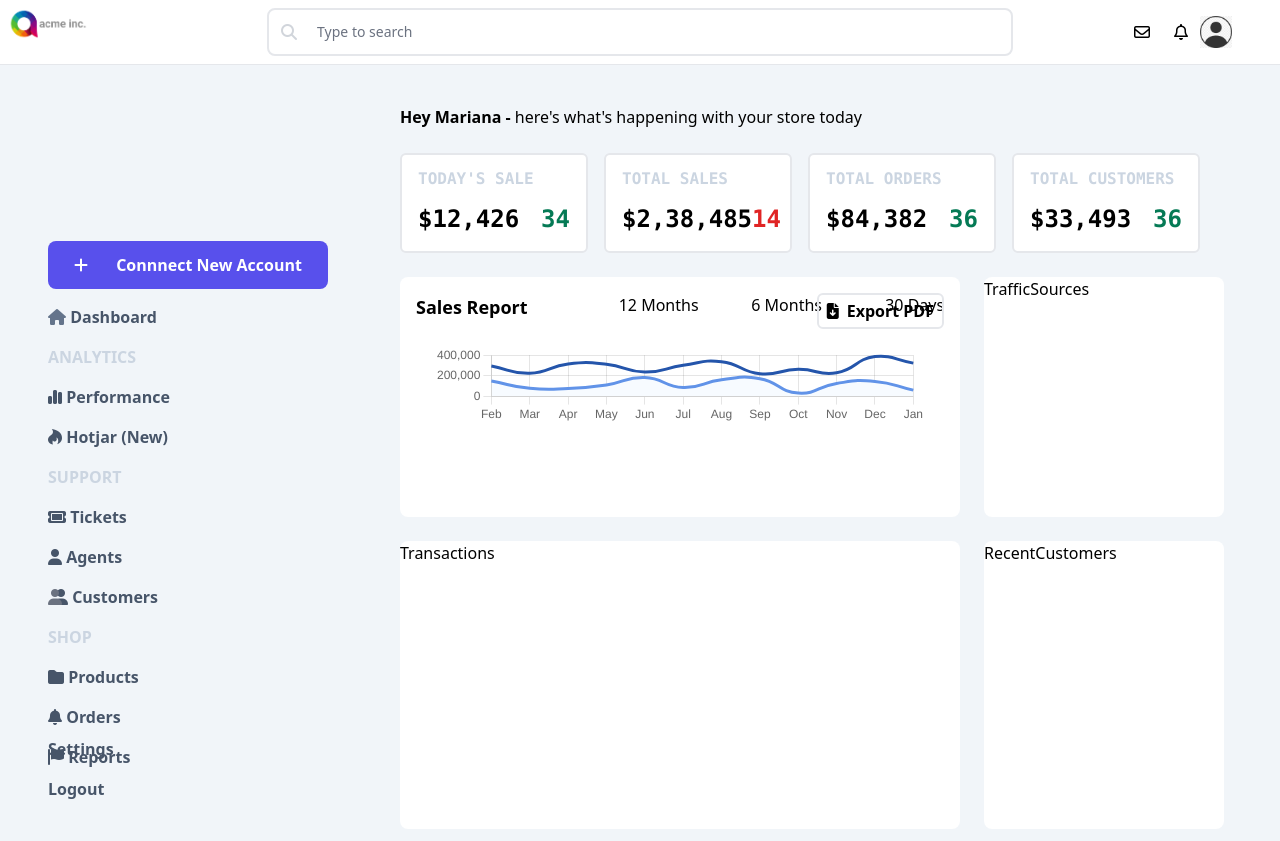
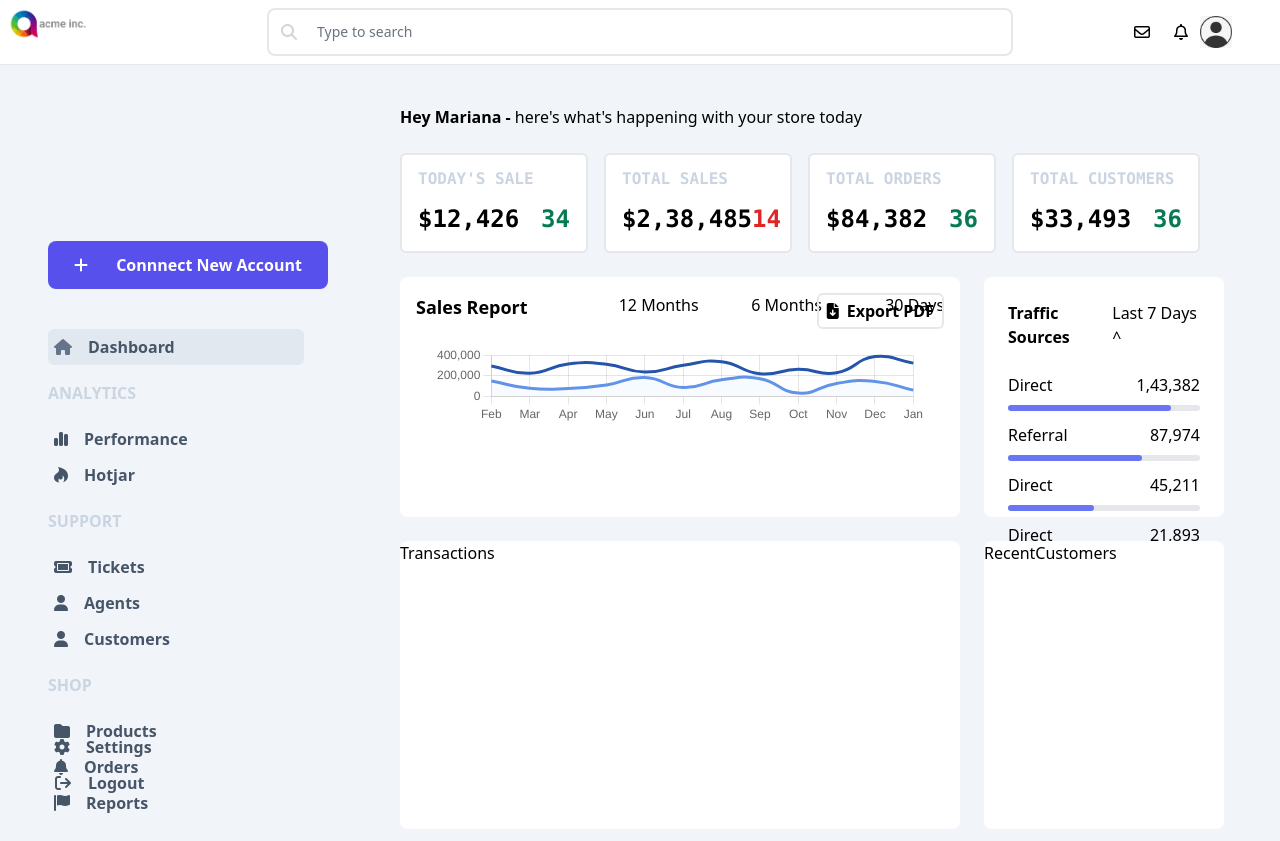
Before and after one commit to VVNTHEFLASH/AcmeInc, a React (Vite) app: page /dashboard in a window 1280 px wide. Built offline with nearby package versions, Linux system fonts and the light colour scheme; what tw-elements would draw is missing.

Commit message:
Progress Bar Created

```diff
--- /dev/null
+++ b/src/blocks/Dashboard/Main/Buttons/SidebarButtons.tsx
@@ -0,0 +1,19 @@
+import React from 'react'
+
+interface Props {
+    iconClass: string,
+    text: string,
+    onClick?: () => void,
+    extraStyle?: string
+}
+const SidebarButtons = ({iconClass, text, onClick, extraStyle}: Props) => {
+  return (
+    <div className={"flex flex-row items-center p-[6px] hover:bg-slate-200 rounded-md "+ extraStyle}
+    onClick={onClick}>
+        <i className={iconClass}></i>
+        <p className='pl-4'>{text}</p>
+    </div>
+  )
+}
+
+export default SidebarButtons;
--- /dev/null
+++ b/src/blocks/Dashboard/Main/Cards/ProgressBar.tsx
@@ -0,0 +1,24 @@
+import React from 'react'
+
+interface Props {
+    Title: string,
+    Total: string,
+    width: string,
+}
+const ProgressBar = ({Title, Total, width}: Props) => {
+  return (
+    <div>
+        <div className='flex justify-between mb-2'>
+            <p>{Title}</p>
+            <p>{Total}</p>
+        </div>
+        <div>
+        <div className="w-full bg-gray-200 rounded-full h-1.5 dark:bg-gray-700 mb-3">
+            <div className="bg-indigo-500 h-1.5 rounded-full" style={{width}}></div>
+        </div>
+        </div>
+    </div>
+  )
+}
+
+export default ProgressBar
--- a/src/blocks/Dashboard/Main/Cards/TrafficSources.tsx
+++ b/src/blocks/Dashboard/Main/Cards/TrafficSources.tsx
@@ -1,8 +1,44 @@
 import React from 'react'
+import ProgressBar from './ProgressBar'
 
 const TrafficSources = () => {
+
+  const data = [
+    {
+      title: "Direct",
+      width: "85%",
+      total: "1,43,382"
+    },
+    {
+      title: "Referral",
+      width: "70%",
+      total: "87,974"
+    },
+    {
+      title: "Direct",
+      width: "45%",
+      total: "45,211"
+    },
+    {
+      title: "Direct",
+      width: "15%",
+      total: "21,893"
+    }
+  ]
   return (
-    <div>TrafficSources</div>
+    <div>
+      <div className='flex justify-between m-6'>
+        <div className='font-bold'>
+          <p>Traffic Sources</p>
+        </div>
+        <div>
+          <p>Last 7 Days ^</p>
+        </div>
+      </div>
+      <div className='m-6'>
+        {data.map(({title, total, width}) => <ProgressBar Title={title} Total={total} width={width} />)}
+      </div>
+    </div>
   )
 }
 
--- a/src/blocks/Dashboard/Main/DashboardMain.tsx
+++ b/src/blocks/Dashboard/Main/DashboardMain.tsx
@@ -1,4 +1,5 @@
 import React, { Dispatch } from 'react'
+import SidebarButtons from './Buttons/SidebarButtons';
 import DashboardMainContent from './DashboardMainContent';
 import DrawerTail from './Drawer/DrawerTail';
 
@@ -7,6 +8,63 @@ interface Props {
     setIsDrawerOpen: Dispatch<React.SetStateAction<boolean>>,
     logoutHandler?: () => void
 }
+
+const SideBarButtonsData = {
+    Analytics: [
+        {
+            text: "Performance",
+            iconClass: "fa-solid fa-chart-simple",
+        },
+        {
+            text: "Hotjar",
+            iconClass: "fa-brands fa-hotjar",
+        }
+    ],
+    Support: [
+        {
+            text: "Tickets",
+            iconClass: "fa-solid fa-ticket",
+        },
+        {
+            text: "Agents",
+            iconClass: "fa-solid fa-user",
+        },
+        {
+            text: "Customers",
+            iconClass: "fa-solid fa-user",
+        }
+    ],
+    Shop: [
+        {
+            text: "Products",
+            iconClass: "fa-solid fa-folder",
+        },
+        {
+            text: "Orders",
+            iconClass: "fa-solid fa-bell",
+        },
+        {
+            text: "Reports",
+            iconClass: "fa-solid fa-flag",
+        }
+    ],
+    Others: [
+        {
+            text: "Settings",
+            iconClass: "fa-solid fa-gear",
+        },
+        {
+            text: "Logout",
+            iconClass: "fa-solid fa-arrow-right-from-bracket",
+        }
+    ]
+}
+
+
+function alertNotImplented(text: string): void {
+    alert(text + " Not Implented Yet")
+}
+
 
 const DashboardMain = ({ isDrawerOpen, setIsDrawerOpen, logoutHandler}:Props) => {
 
@@ -19,40 +77,43 @@ const DashboardMain = ({ isDrawerOpen, setIsDrawerOpen, logoutHandler}:Props) =>
                         <p className=''>Connnect New Account</p>
                     </div>
                     <ul>
-                        <li className='mt-4'><i className="fa-solid fa-house text-slate-500"></i> Dashboard</li>
+                        <li className='mt-10'>
+                            <SidebarButtons iconClass={'fa-solid fa-house text-slate-500'} extraStyle={'bg-slate-200'} text={'Dashboard'} />
+                        </li>
                     </ul>
                 </div>
                 <div className='mt-4'>
                     <p className='font-bold uppercase text-slate-300'>Analytics</p>
                     <ul title='Analytics' className='mt-4'>
-                        <li className="mt-4"><i className="fa-solid fa-chart-simple"></i> Performance</li>
-                        <li className="mt-4"><i className="fa-brands fa-hotjar"></i> Hotjar (New)</li>
+                        {SideBarButtonsData.Analytics.map(({iconClass, text}) => <SidebarButtons iconClass={iconClass} text={text} onClick={() => {
+                            alertNotImplented(text)
+                        }} />)}
                     </ul>
                 </div>
                 <div className='mt-4'>
                     <h4 className='font-bold uppercase text-slate-300'>Support</h4>
                     <ul className='mt-4'>
-                        <li className="mt-4"><i className="fa-solid fa-ticket"></i> Tickets</li>
-                        <li className="mt-4"><i className="fa-solid fa-user"></i> Agents</li>
-                        <li className="mt-4 relative right-2">
-                            <i className="fa-solid fa-user relative left-2 text-gray-500"/>
-                            <i className="fa-solid fa-user"/> Customers
-                        </li>
+                        {SideBarButtonsData.Support.map(({iconClass, text}) => <SidebarButtons iconClass={iconClass} text={text} onClick={() => {
+                            alertNotImplented(text)
+                        }} />)}
                     </ul>
                 </div>
                 <div className='mt-4'>
                     <h4 className='font-bold uppercase text-slate-300'>Shop</h4>
                     <ul className='mt-4'>
-                        <li className="mt-4"><i className="fa-solid fa-folder"></i> Products</li>
-                        <li className="mt-4"><i className="fa-solid fa-bell"></i> Orders</li>
-                        <li className="mt-4"><i className="fa-solid fa-flag"></i> Reports</li>
+                        {SideBarButtonsData.Shop.map(({iconClass, text}) => <SidebarButtons iconClass={iconClass} text={text} onClick={() => {
+                            alertNotImplented(text)
+                        }} />)}
                     </ul>
                 </div>
             </div>
             <div>
                 <ul className='mt-4'>
-                    <li className="mt-4">Settings</li>
-                    <li className="cursor-pointer mt-4" onClick={logoutHandler}>Logout</li>
+                    {/* <li className="mt-4">Settings</li>
+                    <li className="cursor-pointer mt-4" onClick={logoutHandler}>Logout</li> */}
+                    {SideBarButtonsData.Others.map(({iconClass, text}) => <SidebarButtons iconClass={iconClass} text={text} onClick={
+                        text === "Logout" ? logoutHandler : () => alertNotImplented(text)
+                    } />)}
                 </ul>
             </div>
         </div>
```
